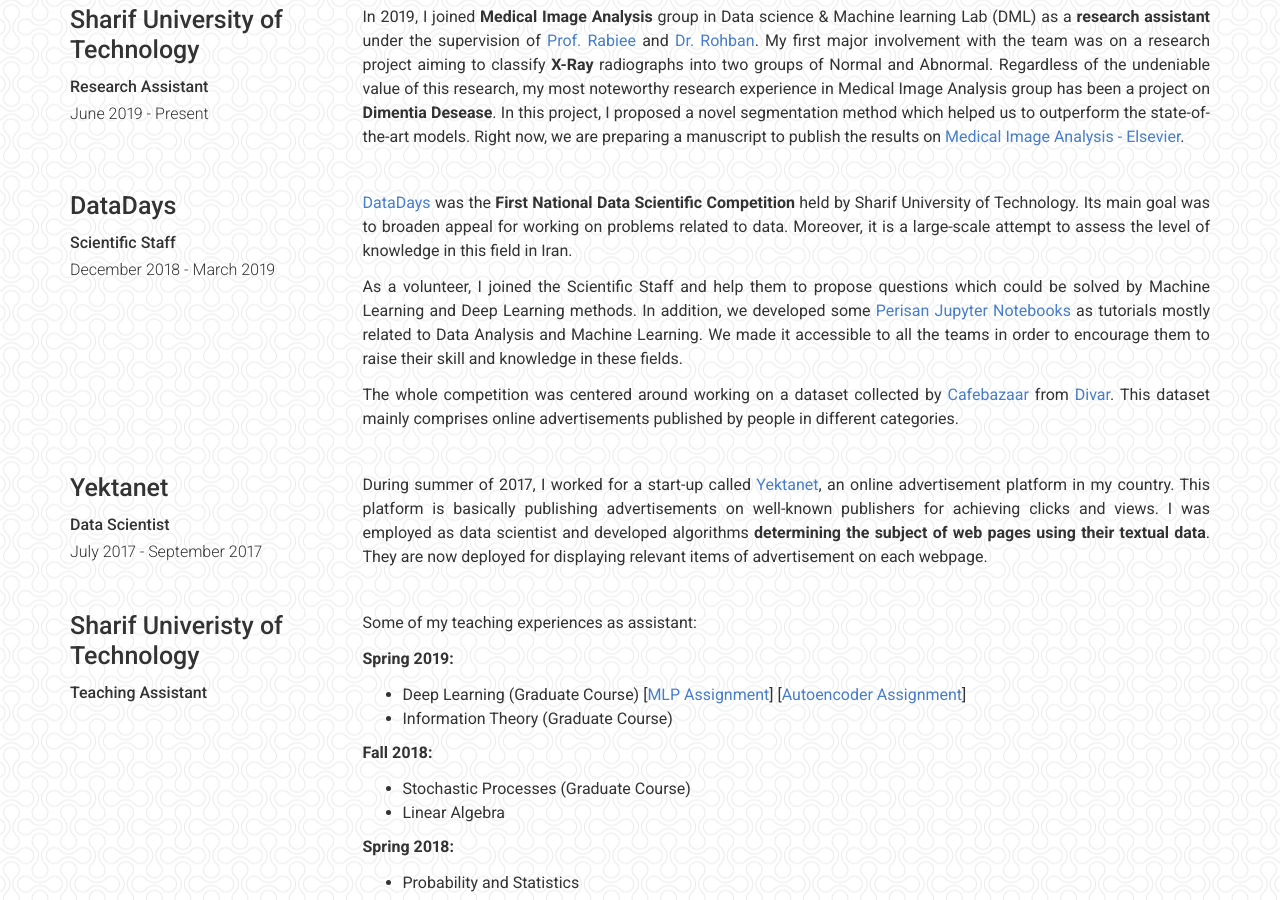
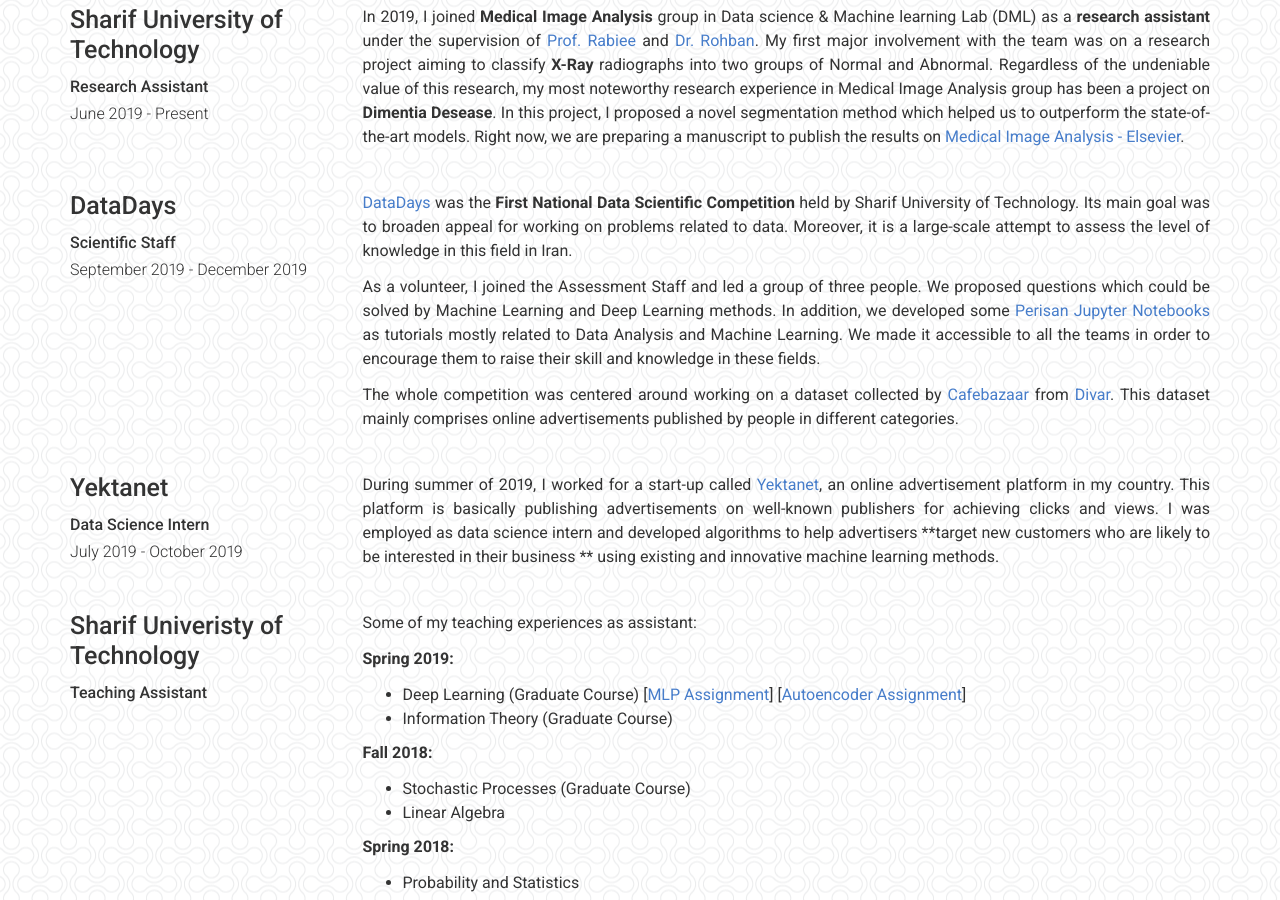
Before and after one commit to sfch1999/sfch1999.github.io, a Jekyll site: the page built from index.md, in a window 1280 px wide and 900 px high, scrolled down 1846 px. Built offline with Jekyll 4.4.1, drawn with Linux system fonts in a browser that asks for light colours; a style sheet for code colours, icons or effects is not loaded.

Commit message:
about me

```diff
--- a/_data/experience.yml
+++ b/_data/experience.yml
@@ -26,14 +26,14 @@
 
 - company: DataDays
   job_title: Scientific Staff
-  dates: December 2018 - March 2019
+  dates: September 2019 - December 2019
   description: |
     [DataDays](http://datadays.sharif.edu/) was the **First National Data Scientific Competition** held
     by Sharif University of Technology.
     Its main goal was to broaden appeal for working on problems related to data.
     Moreover, it is a large-scale attempt to assess the level of knowledge in this field in Iran.
 
-    As a volunteer, I joined the Scientific Staff and help them to propose questions which could be solved by Machine Learning and Deep Learning methods.
+    As a volunteer, I joined the Assessment Staff and led a group of three people. We proposed questions which could be solved by Machine Learning and Deep Learning methods.
     In addition, we developed some [Perisan Jupyter Notebooks](https://github.com/datadays-content/datadays-content.github.io) as tutorials mostly related
     to Data Analysis and Machine Learning. We made it accessible to all the teams in order to encourage them to raise their skill and knowledge in these fields.
 
@@ -41,13 +41,13 @@
     This dataset mainly comprises online advertisements published by people in different categories.
 
 - company: Yektanet
-  job_title: Data Scientist
-  dates: July 2017 - September 2017
+  job_title: Data Science Intern
+  dates: July 2019 - October 2019
   description: |
-    During summer of 2017, I worked for a start-up called [Yektanet](https://www.yektanet.com/), an online advertisement platform in my country.
+    During summer of 2019, I worked for a start-up called [Yektanet](https://www.yektanet.com/), an online advertisement platform in my country.
     This platform is basically publishing advertisements on well-known publishers for achieving clicks and views.
-    I was employed as data scientist and developed algorithms **determining the subject of web pages using their textual data**.
-    They are now deployed for displaying relevant items of advertisement on each webpage.
+    I was employed as data science intern and developed algorithms to help advertisers **target new customers who are likely to be interested in their business **
+    using existing and innovative machine learning methods.
 
 - company: Sharif Univeristy of Technology
   job_title: Teaching Assistant
```
